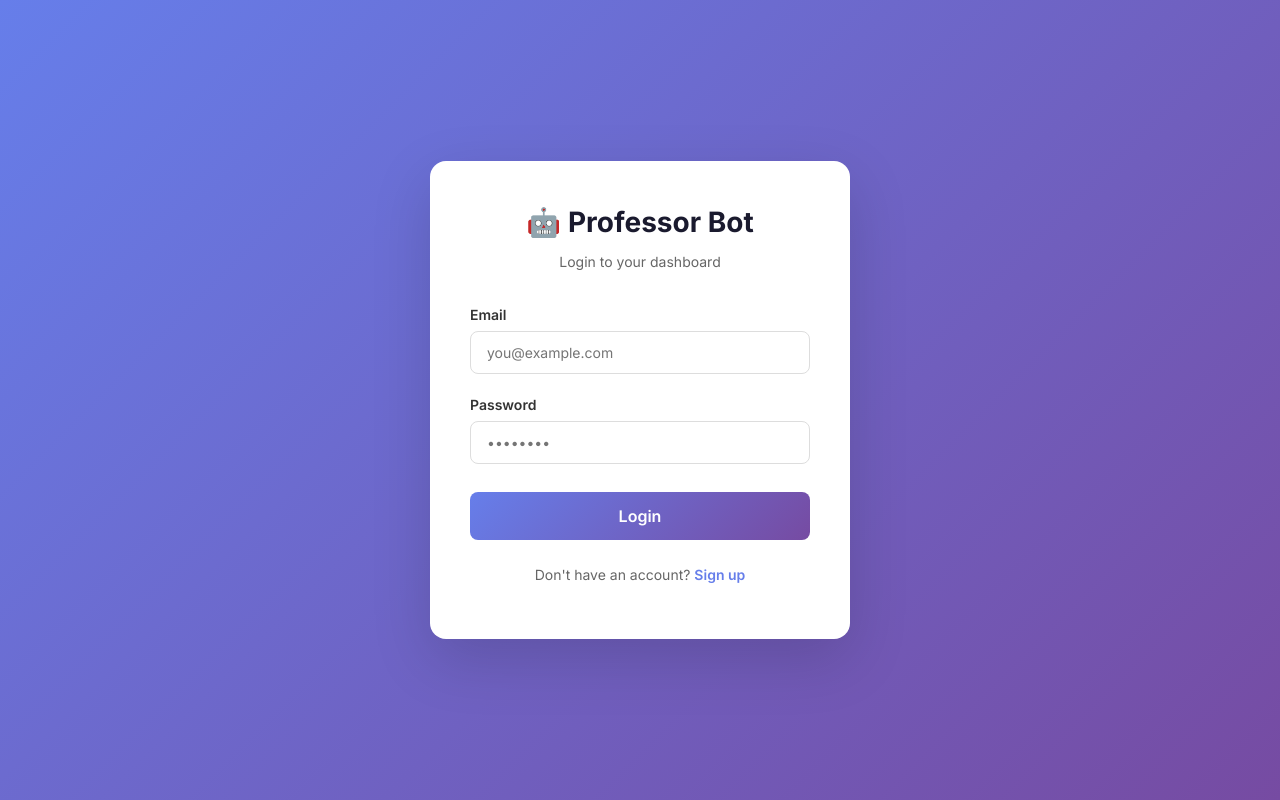
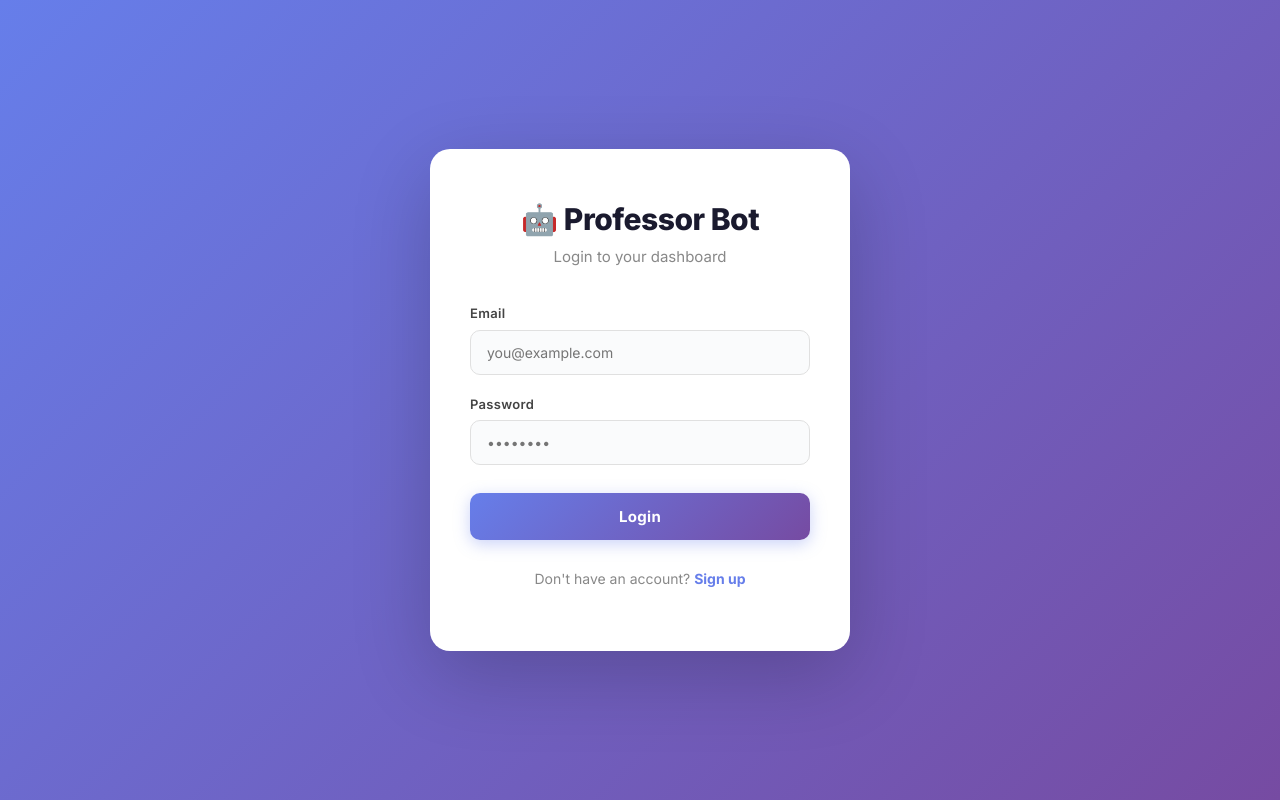
Before and after one commit to Soumojoy/Whatsapp-Bot-Frontend-demo-, a React (Create React App) app: page /login in a window 1280 px wide. Built offline with nearby package versions, Linux system fonts and the light colour scheme; no server answers.

Commit message:
Refactor Login component styles and layout
Updated styles for the Login component to enhance UI.

```diff
--- a/src/pages/Login/Login.js
+++ b/src/pages/Login/Login.js
@@ -91,54 +91,58 @@ const styles = {
   },
   card: {
     background: '#fff',
-    borderRadius: '16px',
-    padding: '40px',
+    borderRadius: '20px',
+    padding: '48px 40px',
     width: '100%',
     maxWidth: '420px',
-    boxShadow: '0 20px 60px rgba(0,0,0,0.15)',
+    boxShadow: '0 24px 80px rgba(0,0,0,0.2)',
+    animation: 'fadeInUp 0.4s ease',
   },
   title: {
-    fontSize: '28px',
-    fontWeight: '700',
+    fontSize: '30px',
+    fontWeight: '800',
     color: '#1a1a2e',
     textAlign: 'center',
-    margin: '0 0 8px',
+    margin: '0 0 4px',
+    letterSpacing: '-0.5px',
   },
   subtitle: {
-    color: '#666',
+    color: '#888',
     textAlign: 'center',
-    margin: '0 0 32px',
-    fontSize: '14px',
+    margin: '0 0 36px',
+    fontSize: '15px',
   },
   form: { display: 'flex', flexDirection: 'column', gap: '20px' },
   field: { display: 'flex', flexDirection: 'column', gap: '6px' },
-  label: { fontSize: '14px', fontWeight: '600', color: '#333' },
+  label: { fontSize: '13px', fontWeight: '600', color: '#444', letterSpacing: '0.3px' },
   input: {
-    padding: '12px 16px',
-    borderRadius: '8px',
-    border: '1.5px solid #ddd',
+    padding: '13px 16px',
+    borderRadius: '10px',
+    border: '1.5px solid #e0e0e0',
     fontSize: '14px',
     outline: 'none',
-    transition: 'border-color 0.2s',
+    background: '#fafbfc',
   },
   button: {
     padding: '14px',
-    borderRadius: '8px',
+    borderRadius: '10px',
     border: 'none',
     background: 'linear-gradient(135deg, #667eea, #764ba2)',
     color: '#fff',
-    fontSize: '16px',
-    fontWeight: '600',
+    fontSize: '15px',
+    fontWeight: '700',
     cursor: 'pointer',
     marginTop: '8px',
+    letterSpacing: '0.3px',
+    boxShadow: '0 4px 16px rgba(102, 126, 234, 0.35)',
   },
   footer: {
     textAlign: 'center',
-    marginTop: '24px',
+    marginTop: '28px',
     fontSize: '14px',
-    color: '#666',
+    color: '#888',
   },
-  link: { color: '#667eea', fontWeight: '600', textDecoration: 'none' },
+  link: { color: '#667eea', fontWeight: '700', textDecoration: 'none' },
 };
 
 export default Login;
```
